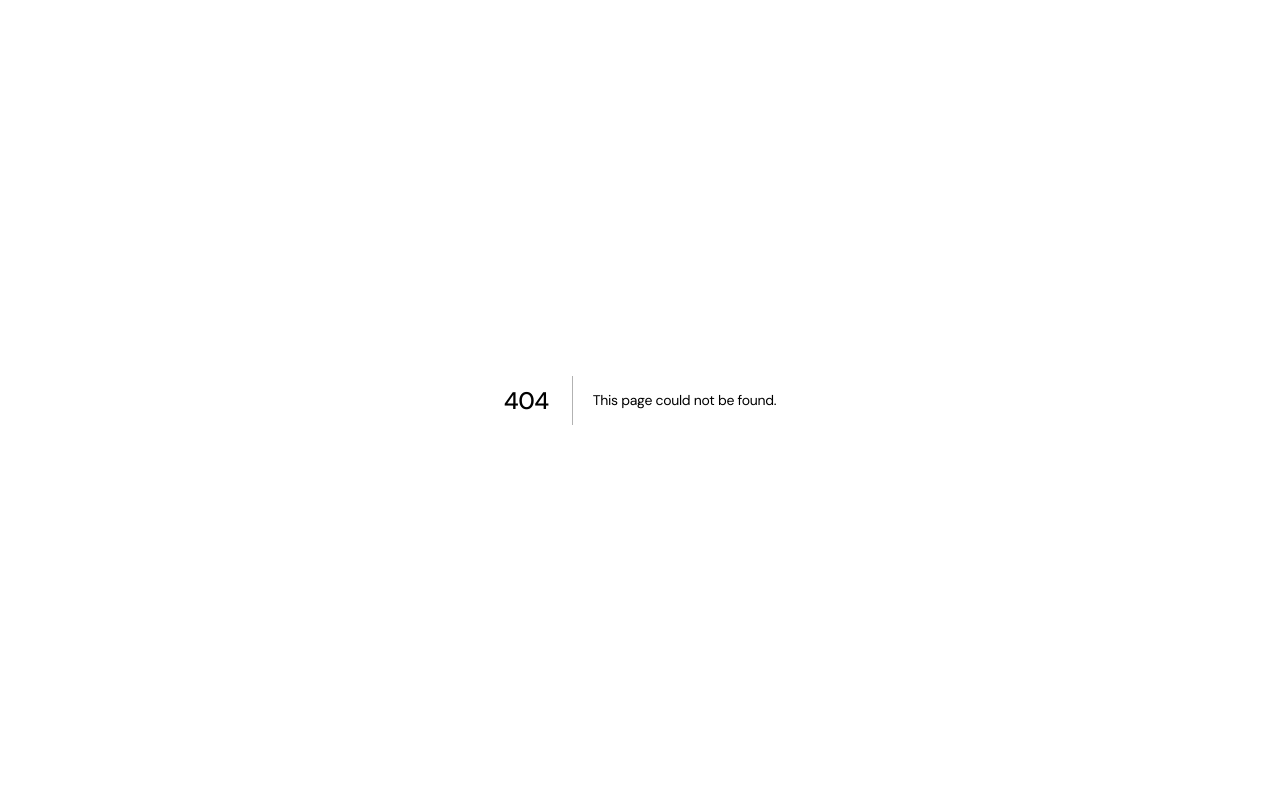
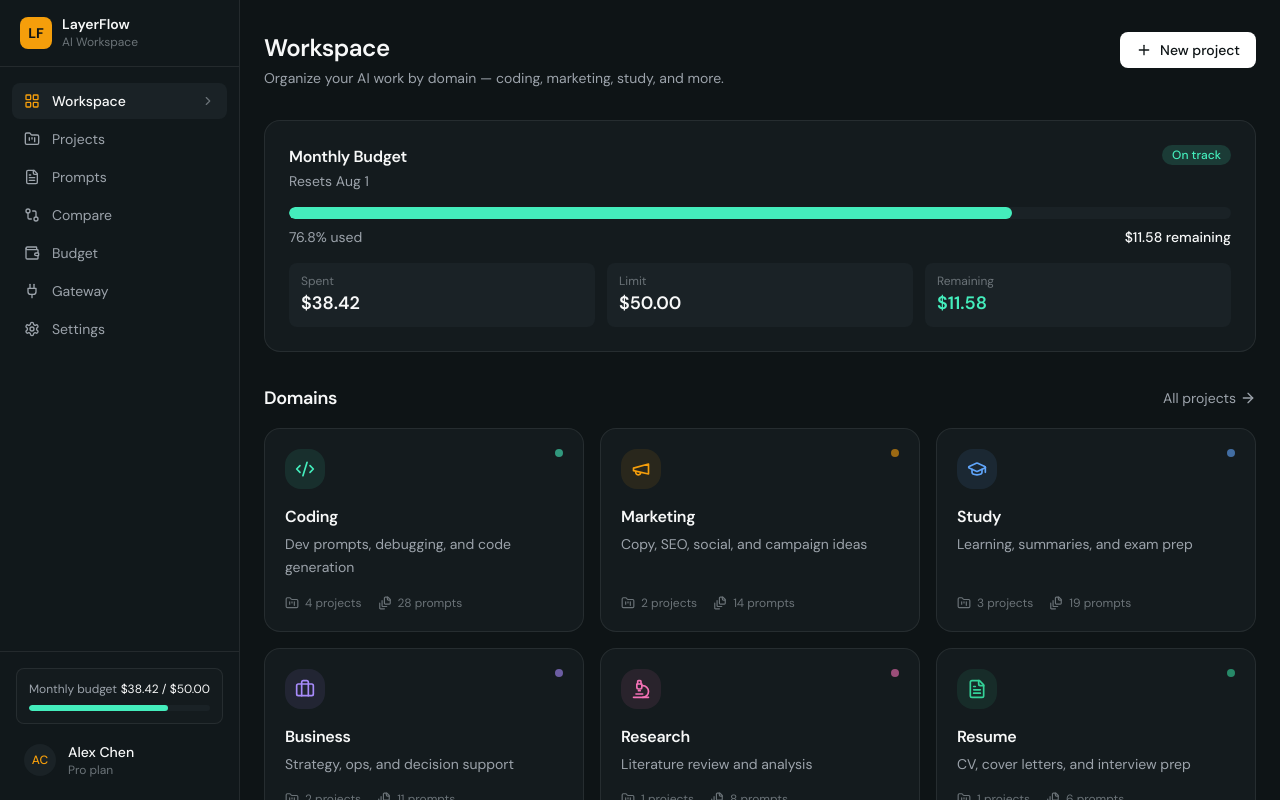
Before and after one commit to Rohit94r/LayerFlow.In, a Next.js app: page /workspace in a window 1280 px wide. Before the commit this address had no page. Built offline with nearby package versions, Linux system fonts and the light colour scheme.

Commit message:
feat: add workspace home page
Build the workspace dashboard home with domain cards, quick
stats, recent activity feed, and shortcut links to projects,
prompts, and budget management.

```diff
--- /dev/null
+++ b/app/(app)/workspace/page.tsx
@@ -0,0 +1,73 @@
+import Link from "next/link";
+import { Plus, ArrowRight } from "lucide-react";
+import DomainCard from "@/components/workspace/DomainCard";
+import PromptList from "@/components/workspace/PromptList";
+import BudgetMeter from "@/components/workspace/BudgetMeter";
+import { domains, prompts, budget } from "@/lib/mock-data";
+
+export const metadata = {
+  title: "Workspace",
+};
+
+export default function WorkspacePage() {
+  const recentPrompts = [...prompts]
+    .sort((a, b) => new Date(b.updatedAt).getTime() - new Date(a.updatedAt).getTime())
+    .slice(0, 4);
+
+  return (
+    <div className="space-y-8">
+      <div className="flex items-start justify-between">
+        <div>
+          <h1 className="text-2xl font-semibold text-[var(--color-ink)]">
+            Workspace
+          </h1>
+          <p className="mt-1 text-sm text-[var(--color-muted)]">
+            Organize your AI work by domain — coding, marketing, study, and more.
+          </p>
+        </div>
+        <button className="btn-primary flex items-center gap-2 rounded-lg px-4 py-2 text-sm font-medium">
+          <Plus className="h-4 w-4" />
+          New project
+        </button>
+      </div>
+
+      <BudgetMeter budget={budget} />
+
+      <section>
+        <div className="mb-4 flex items-center justify-between">
+          <h2 className="text-lg font-semibold text-[var(--color-ink)]">
+            Domains
+          </h2>
+          <Link
+            href="/projects"
+            className="flex items-center gap-1 text-sm text-[var(--color-muted)] transition-colors hover:text-[var(--color-ink)]"
+          >
+            All projects
+            <ArrowRight className="h-4 w-4" />
+          </Link>
+        </div>
+        <div className="grid gap-4 sm:grid-cols-2 lg:grid-cols-3">
+          {domains.map((domain) => (
+            <DomainCard key={domain.id} domain={domain} />
+          ))}
+        </div>
+      </section>
+
+      <section>
+        <div className="mb-4 flex items-center justify-between">
+          <h2 className="text-lg font-semibold text-[var(--color-ink)]">
+            Recent prompts
+          </h2>
+          <Link
+            href="/prompts"
+            className="flex items-center gap-1 text-sm text-[var(--color-muted)] transition-colors hover:text-[var(--color-ink)]"
+          >
+            View all
+            <ArrowRight className="h-4 w-4" />
+          </Link>
+        </div>
+        <PromptList prompts={recentPrompts} />
+      </section>
+    </div>
+  );
+}
```
